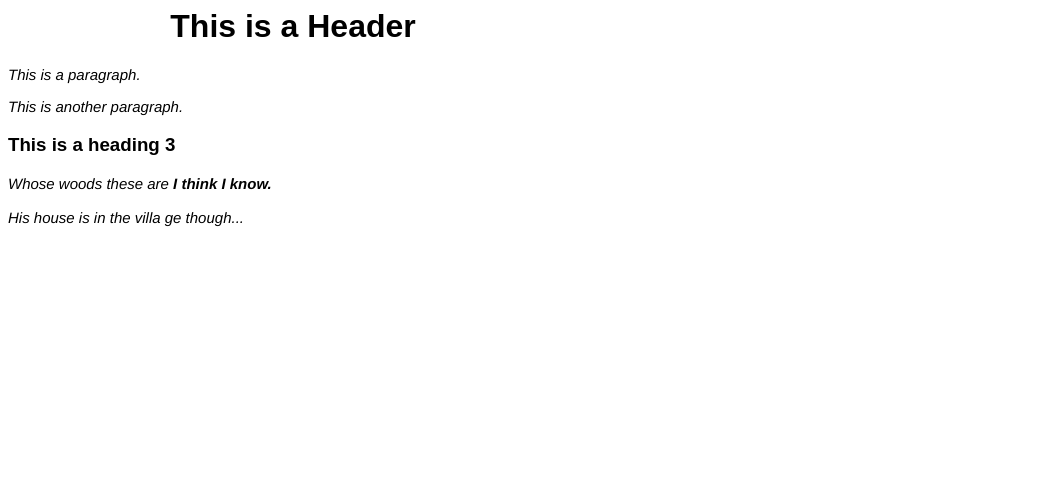
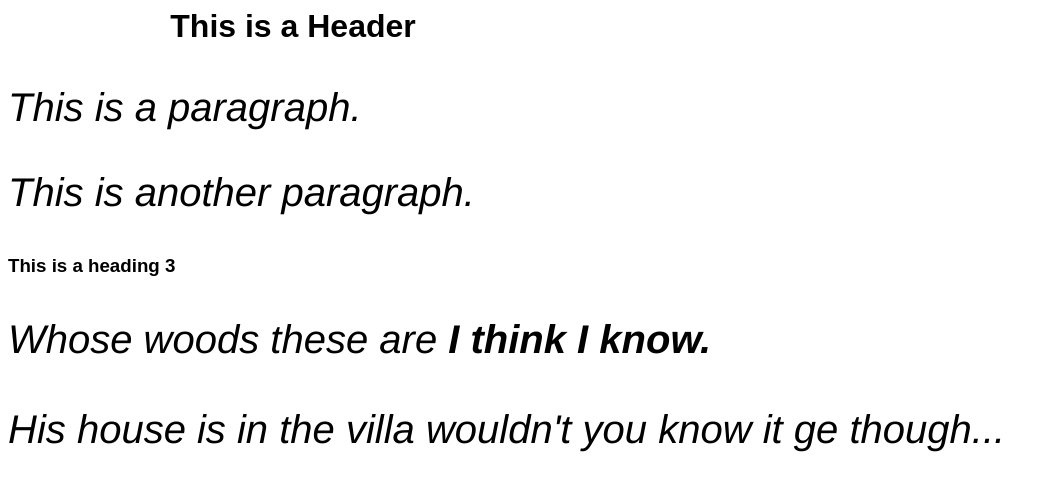
Before and after one commit to depintos/practice2, a plain HTML site: page index.html in a window 1280 px wide. Shown: the whole page, without its empty margins (0-1056 px from the left). Drawn offline with Linux system fonts and the light colour scheme.

Commit message:
New changes

```diff
--- a/index.html
+++ b/index.html
@@ -17,7 +17,7 @@
 		<p>This is a paragraph.</p>
 		<p>This is another paragraph.</p>
 		<h3> This is a heading 3 </h3>
-		<p> Whose woods these are <strong>I think I know.</strong> <br /><br />His house is in the villa <em>ge though...</em></p>
+		<p> Whose woods these are <strong>I think I know.</strong> <br /><br />His house is in the villa wouldn't you know it <em>ge though...</em></p>
 		</div>
 	</body>
 </html>
--- a/style.css
+++ b/style.css
@@ -1,10 +1,10 @@
 body {
-	font-family: Arial;
+	font-family: arial;
 }
 
 p {
 	font-family: Helvetica;
-	font-size: 15px;
+	font-size:40px;
 	font-style: italic;
 	margin-top: 60px
 	margin-bottom: 100px;
```
